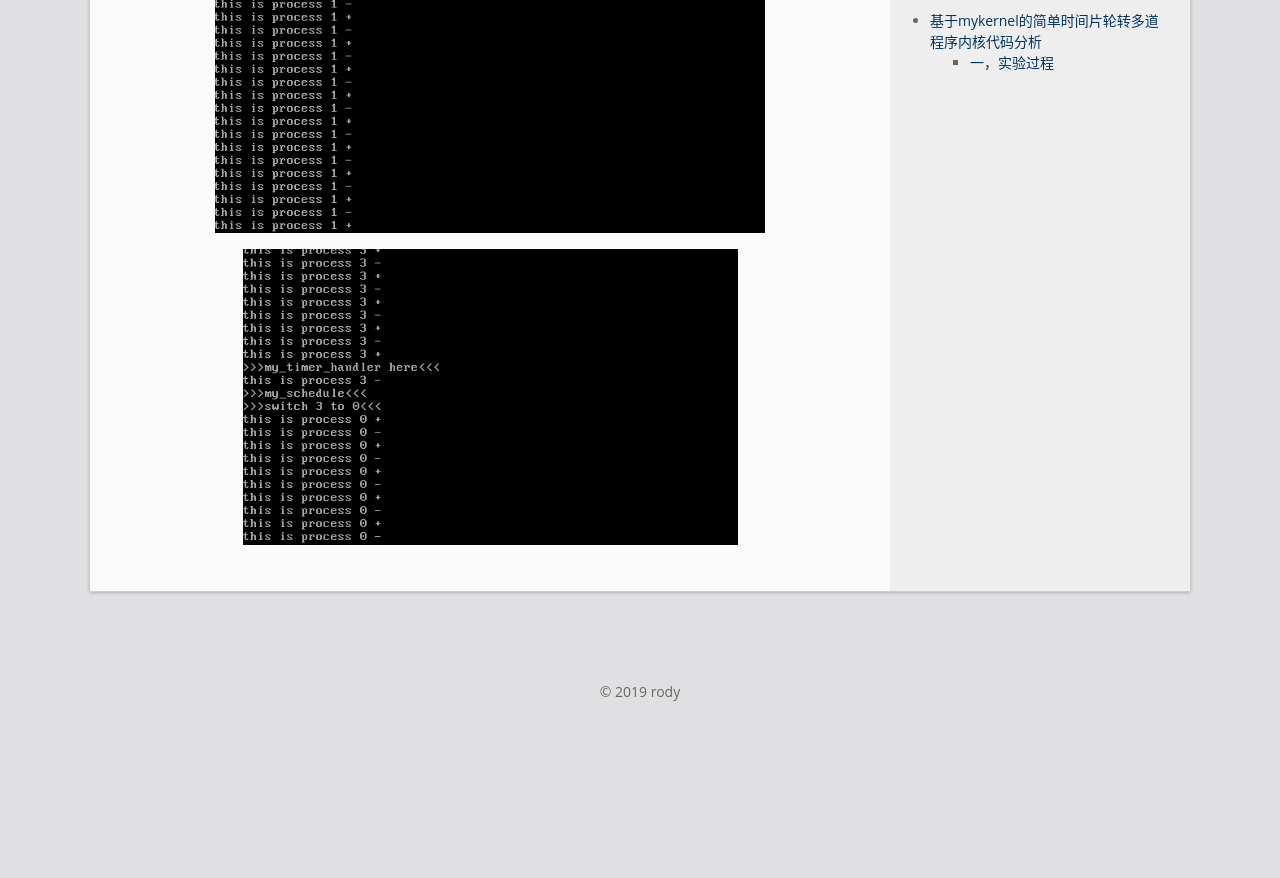
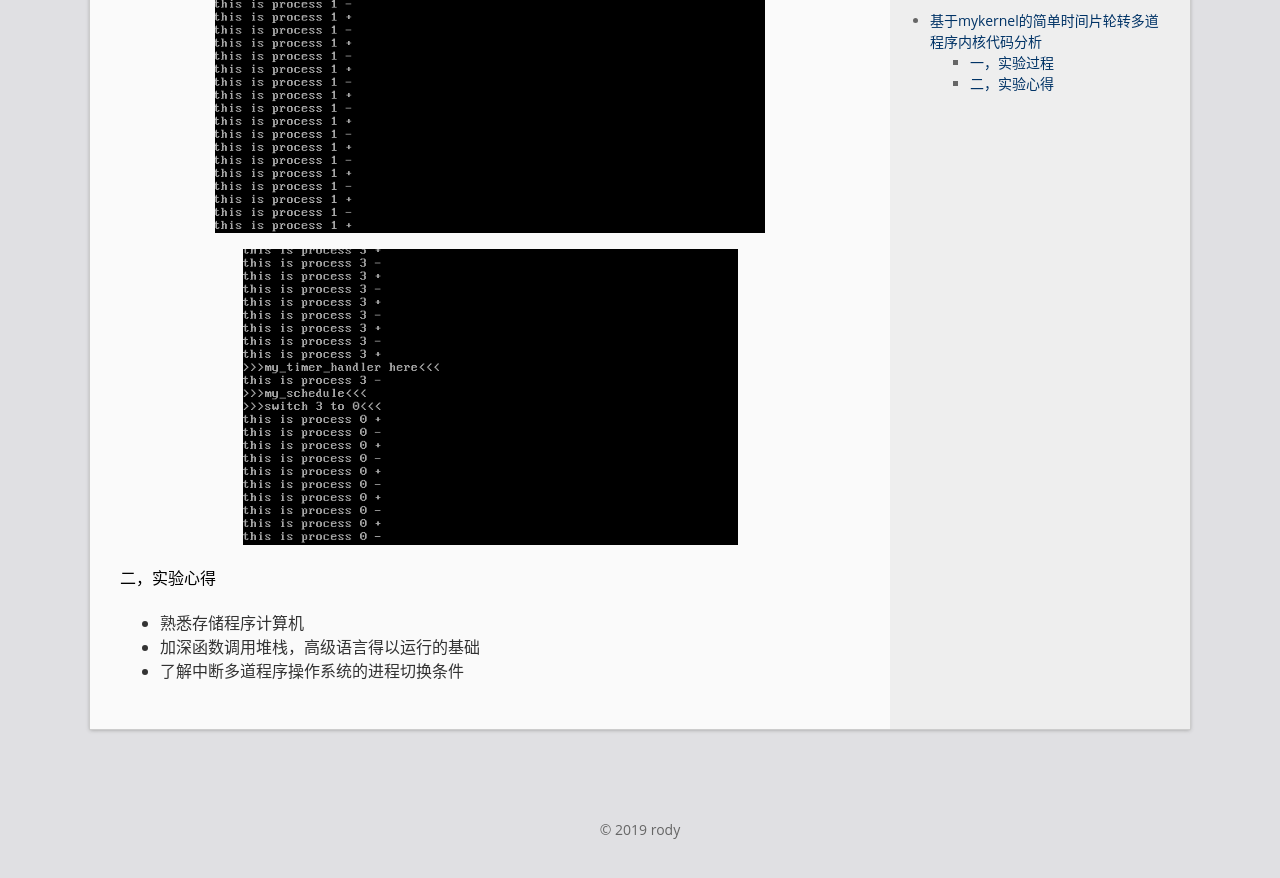
Before and after one commit to rodyyyy/rodyyyy.github.io, a Jekyll site: the page built from _posts/2019-3-12-linux实验.md, in a window 1280 px wide and 900 px high, scrolled down 3922 px. Shown: the top 878 px of the window. Built offline with Jekyll 4.4.1, drawn with Linux system fonts in a browser that asks for light colours; before the commit the page ends 4684 px from its top, so only the background shows below that.

Commit message:
linuxLab

```diff
--- a/_posts/2019-3-12-linux实验.md
+++ b/_posts/2019-3-12-linux实验.md
@@ -72,3 +72,9 @@ title: 基于mykernel的简单时间片轮转多道程序内核代码分析
 ![结果](https://github.com/rodyyyy/rodyyyy.github.io/raw/master/images/12改错后运行qemu.png)
 
 ![](https://github.com/rodyyyy/rodyyyy.github.io/raw/master/images/13提后运行.png)
+
+####  二，实验心得
+
+* 熟悉存储程序计算机
+* 加深函数调用堆栈，高级语言得以运行的基础
+* 了解中断多道程序操作系统的进程切换条件
```
